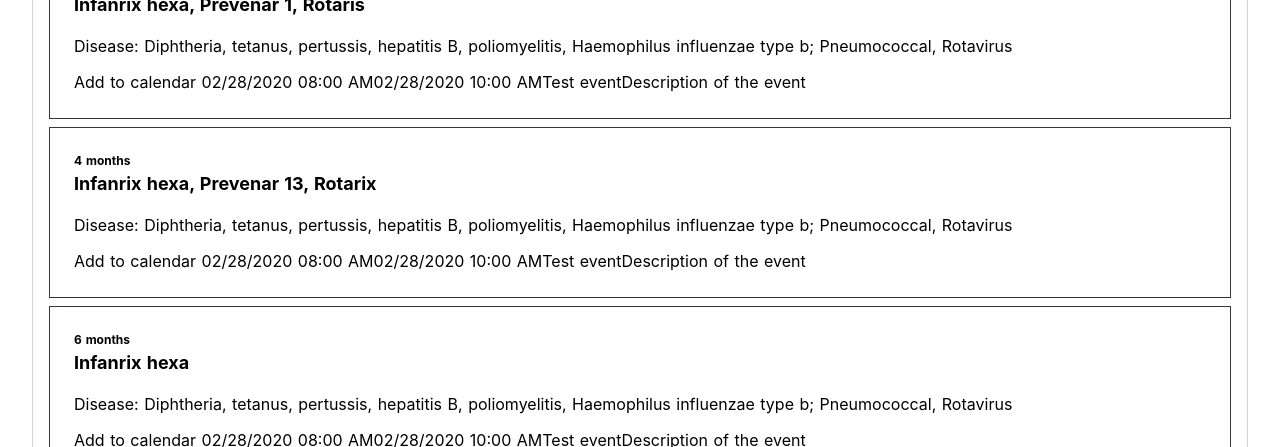
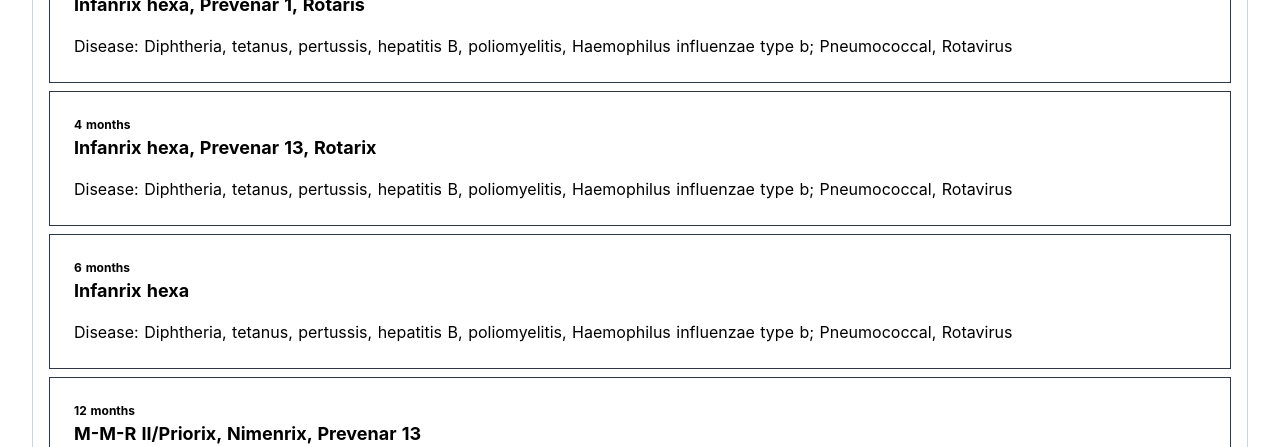
Before and after one commit to NJWong/vue-add-to-calendar, a Nuxt app: page / in a window 1280 px wide. Shown: the part 353-800 px from the top of the page. Built offline with nearby package versions, Linux system fonts and the light colour scheme; what v-calendar would draw is missing.

Commit message:
Test 5 - v-show the calendar button

```diff
--- a/pages/index.vue
+++ b/pages/index.vue
@@ -27,7 +27,7 @@
         <!-- <button @click.prevent="handleAddToCalendar" v-if="hasCalculated" class="border border-gray-800 px-4 py-2 mt-3 rounded text-gray-800 font-medium text-sm">Add to calendar (button)</button>
         <a :href="generateICal(immunisation)" v-if="hasCalculated" class="inline-block border border-gray-800 px-4 py-2 mt-3 rounded text-gray-800 font-medium text-sm">Add to calendar (link)</a> -->
 
-        <div title="Add to Calendar" class="addeventatc mt-3">
+        <div v-show="hasCalculated" title="Add to Calendar" class="addeventatc mt-3">
           Add to calendar
           <span class="start">02/28/2020 08:00 AM</span>
           <span class="end">02/28/2020 10:00 AM</span>
```
